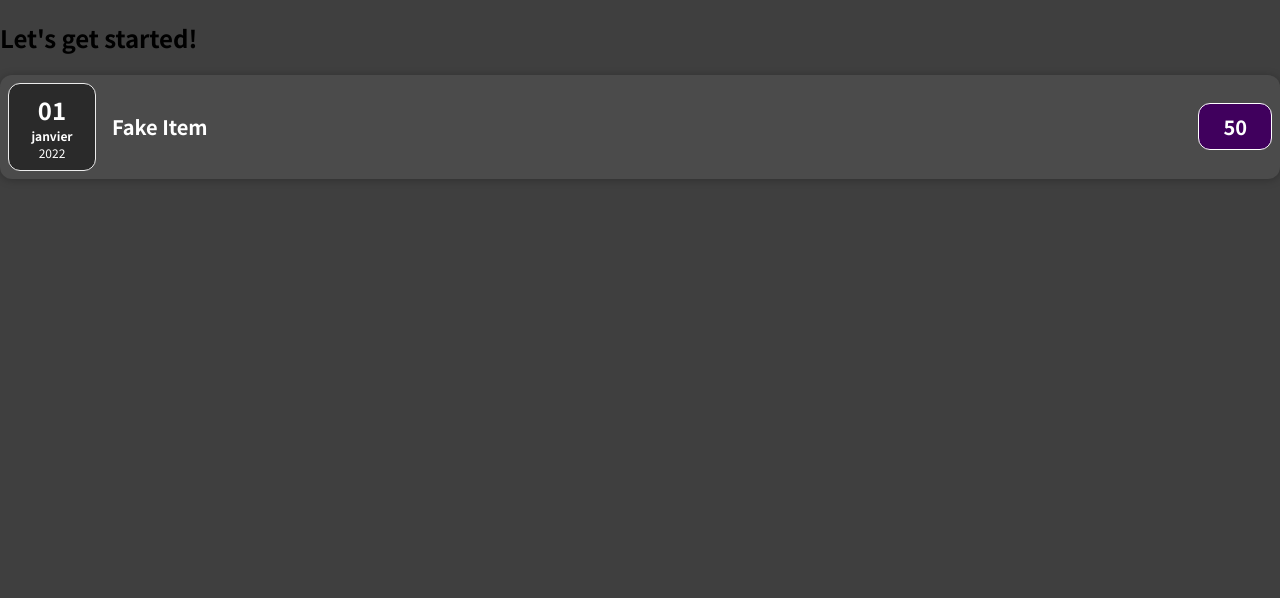
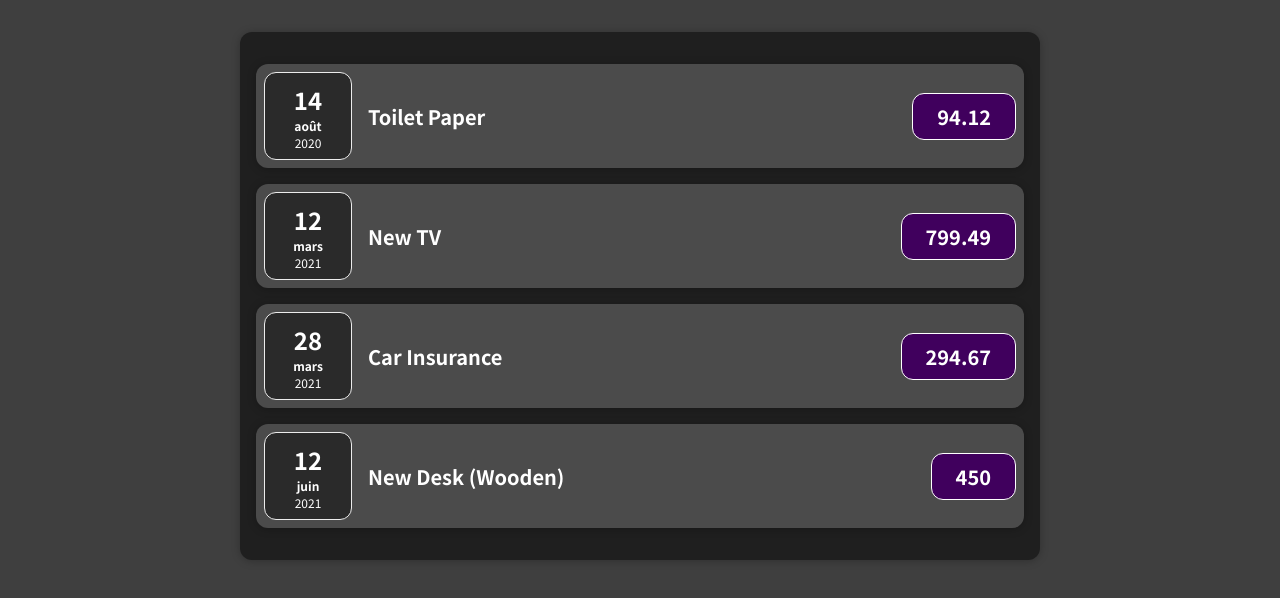
Before and after one commit to P-Jeremy/react-complete-guide, a React (Create React App) app: page / in a window 1280 px wide. Shown: the top 598 px of the page. Built offline with nearby package versions, Linux system fonts and the light colour scheme.

Commit message:
:sparkles: feat(testing): add expense list component

```diff
--- a/src/App.js
+++ b/src/App.js
@@ -1,13 +1,33 @@
-import ExpenseItem from './components/Expenses/ExpenseItem';
+import React from 'react';
 
-function App() {
-  const date = new Date('2022-01-01')
-  const amount = 50;
-  const title = 'Fake Item';
+import ExpenseList from './components/Expenses/ExpenseList';
+
+const App = () => {
+  const expenses = [
+    {
+      id: 'e1',
+      title: 'Toilet Paper',
+      amount: 94.12,
+      date: new Date(2020, 7, 14),
+    },
+    { id: 'e2', title: 'New TV', amount: 799.49, date: new Date(2021, 2, 12) },
+    {
+      id: 'e3',
+      title: 'Car Insurance',
+      amount: 294.67,
+      date: new Date(2021, 2, 28),
+    },
+    {
+      id: 'e4',
+      title: 'New Desk (Wooden)',
+      amount: 450,
+      date: new Date(2021, 5, 12),
+    },
+  ];
+
   return (
     <div>
-      <h2>Let's get started!</h2>
-      <ExpenseItem title={title} amount={amount} date={date}/>
+      <ExpenseList items={expenses} />
     </div>
   );
 }
--- a/src/components/Expenses/ExpenseItem.scss
+++ b/src/components/Expenses/ExpenseItem.scss
@@ -1,8 +1,3 @@
-.card {
-  border-radius: 12px;
-  box-shadow: 0 1px 8px rgba(0, 0, 0, 0.25);
-}
-
 .expense-item {
   display: flex;
   justify-content: space-between;
--- /dev/null
+++ b/src/components/Expenses/ExpenseList.js
@@ -0,0 +1,17 @@
+import React from 'react';
+
+import ExpenseItem from './ExpenseItem';
+import Card from '../ui/Card';
+import './ExpenseList.scss';
+
+const Expenses = (props) => {
+  return (
+    <Card className='expenses'>
+      {props.items.map((item) => (
+        <ExpenseItem key={item.id} title={item.title} date={item.date} amount={item.amount}/>
+      ))}
+    </Card>
+  );
+};
+
+export default Expenses;
--- /dev/null
+++ b/src/components/Expenses/ExpenseList.scss
@@ -0,0 +1,7 @@
+.expenses {
+  padding: 1rem;
+  background-color: rgb(31, 31, 31);
+  margin: 2rem auto;
+  width: 50rem;
+  max-width: 95%;
+}
```
Also changed, not shown: 2 other files (tests, documents, lock files or other folders).
